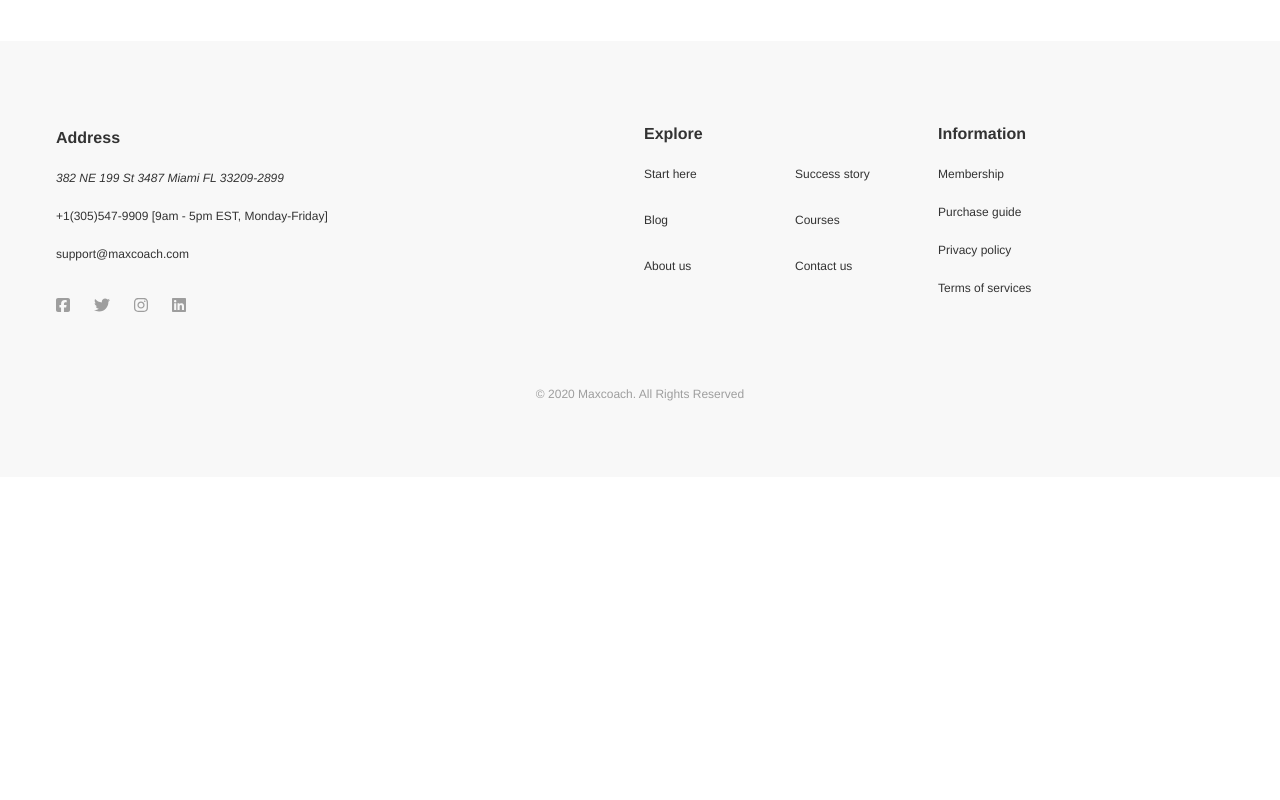
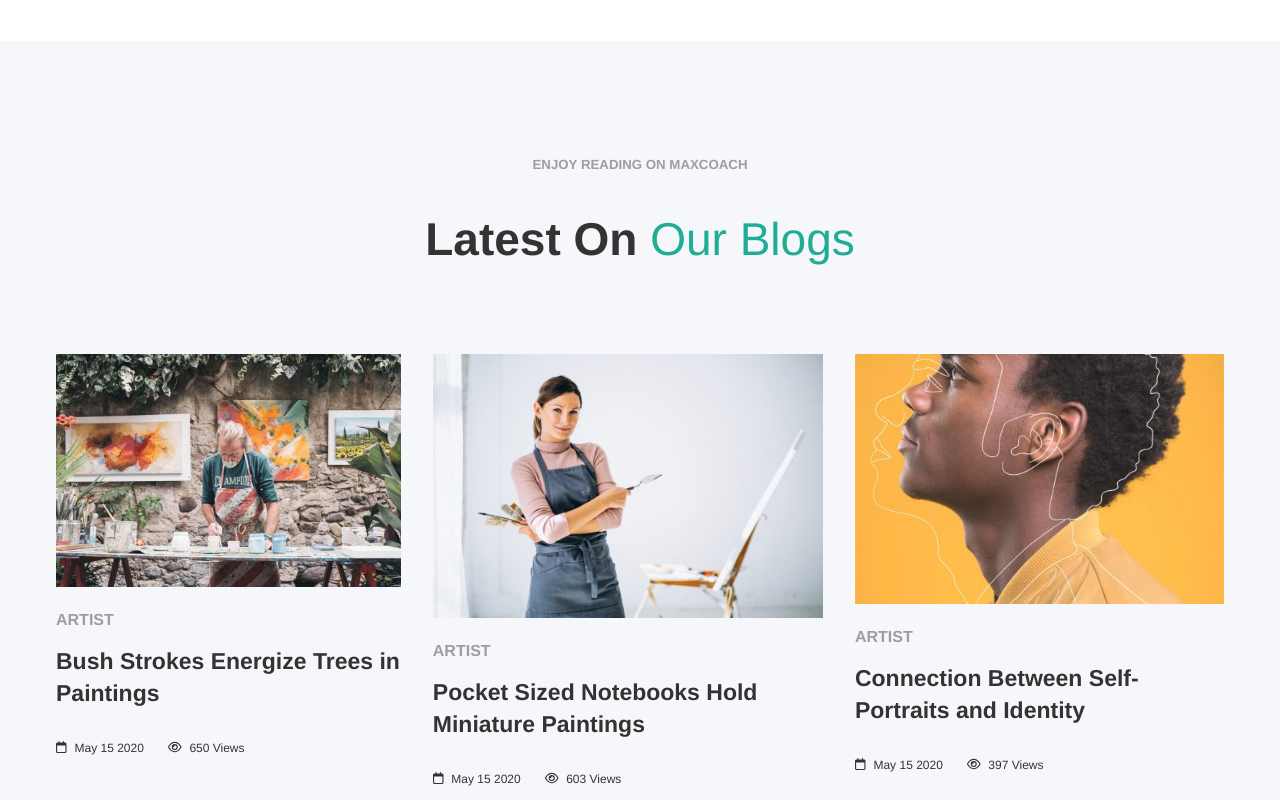
Before and after one commit to masfreddy93/proj-html-vuejs, a Vue app: page / in a window 1280 px wide. Shown: the part 2040-2840 px from the top of the page. Before the commit the page ends 2517 px from the top, so only its background shows below. Built offline with nearby package versions, Linux system fonts and the light colour scheme.

Commit message:
add section4 layout

```diff
--- a/src/components/MainComponent.vue
+++ b/src/components/MainComponent.vue
@@ -163,6 +163,77 @@
                 </ul>
             </div>
         </section>
+        <section class="section-4">
+            <div class="container">
+                <h5>Enjoy reading on maxcoach</h5>
+                <h2>Latest On <mark>Our Blogs</mark></h2>
+                <ul class="row-section">
+                    <li>
+                        <div class="card">
+                            <figure class="card-thumbnail">
+                                <a href="#"><img src="../assets/images/artist-blog-03-480x325.jpeg" alt=""></a>
+                            </figure>
+                            <div class="card-details">
+                                <h5>Artist</h5>
+                                <p><a href="#">Bush Strokes Energize Trees in Paintings</a></p>
+                                <div class="blog-details row-section">
+                                    <div class="article-date row-section">
+                                        <font-awesome-icon icon="fa-regular fa-calendar" />
+                                        <span>May 15 2020</span>
+                                    </div>
+                                    <div class="views-number row-section">
+                                        <font-awesome-icon icon="fa-regular fa-eye" />
+                                        <span>650 Views</span>
+                                    </div>
+                                </div>
+                            </div>
+                        </div>
+                    </li>
+                    <li>
+                        <div class="card">
+                            <figure class="card-thumbnail">
+                                <a href="#"><img src="../assets/images/artist-blog-01-480x325.jpg" alt=""></a>
+                            </figure>
+                            <div class="card-details">
+                                <h5>Artist</h5>
+                                <p><a href="#">Pocket Sized Notebooks Hold Miniature Paintings</a></p>
+                                <div class="blog-details row-section">
+                                    <div class="article-date row-section">
+                                        <font-awesome-icon icon="fa-regular fa-calendar" />
+                                        <span>May 15 2020</span>
+                                    </div>
+                                    <div class="views-number row-section">
+                                        <font-awesome-icon icon="fa-regular fa-eye" />
+                                        <span>603 Views</span>
+                                    </div>
+                                </div>
+                            </div>
+                        </div>
+                    </li>
+                    <li>
+                        <div class="card">
+                            <figure class="card-thumbnail">
+                                <a href="#"><img src="../assets/images/artist-blog-02-480x325.jpg" alt=""></a>
+                            </figure>
+                            <div class="card-details">
+                                <h5>Artist</h5>
+                                <p><a href="#">Connection Between Self-Portraits and Identity</a></p>
+                                <div class="blog-details row-section">
+                                    <div class="article-date row-section">
+                                        <font-awesome-icon icon="fa-regular fa-calendar" />
+                                        <span>May 15 2020</span>
+                                    </div>
+                                    <div class="views-number row-section">
+                                        <font-awesome-icon icon="fa-regular fa-eye" />
+                                        <span>397 Views</span>
+                                    </div>
+                                </div>
+                            </div>
+                        </div>
+                    </li>
+                </ul>
+            </div>
+        </section>
     </main>
 </template>
 
@@ -292,5 +363,49 @@ main {
             gap: 0.5rem;
         }
     }
+
+    .section-4 {
+        background-color: $section-bg-grey;
+
+        h5 {
+            color: $font-color-grey-section;
+        }
+
+        ul {
+            gap: 2rem;
+
+            .card-thumbnail {
+                margin-bottom: 1.5rem;
+            }
+
+            h5 {
+                color: $font-color-grey-section;
+                margin-bottom: 1rem;
+                padding: 0;
+                font-size: 1rem;
+            }
+
+            p {
+                margin-bottom: 2rem;
+            }
+
+            p a {
+                line-height: 2rem;
+                font-size: 1.4375rem;
+                font-weight: bold;
+            }
+
+            .blog-details {
+                // gap: 1.5rem;
+
+                .row-section {
+                    gap: .5rem;
+                    font-size: 0.75rem;
+                }
+            }
+
+        }
+    }
+
 }
 </style>
```
